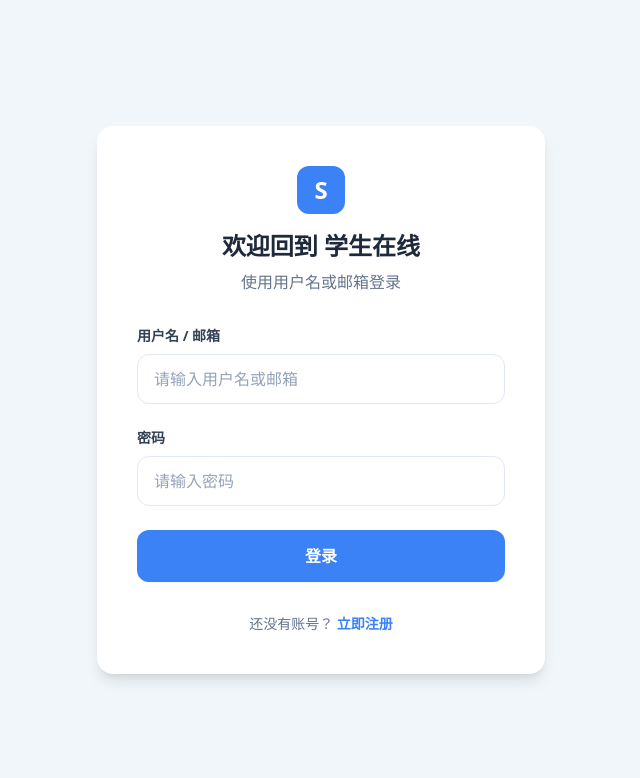
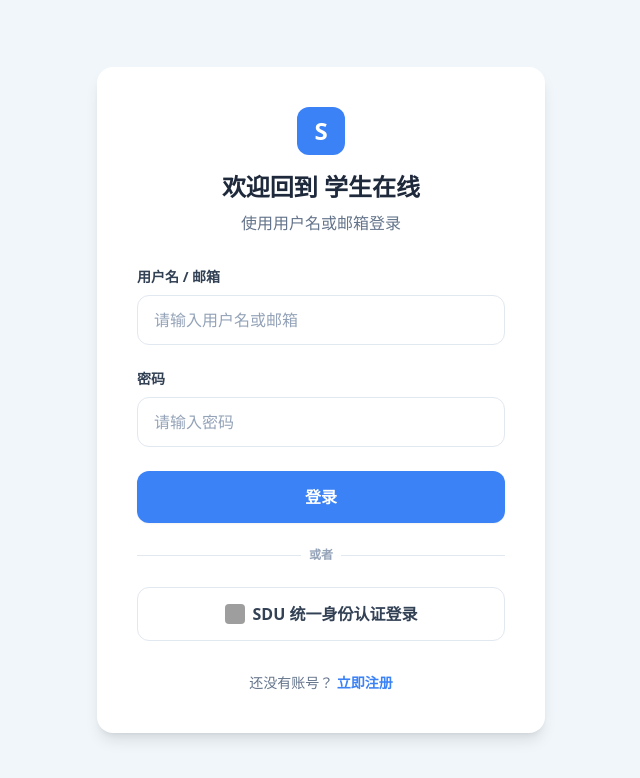
Before and after one commit to muyufly/ProjectManager, a React (Vite) app: page /#/login in a window 1280 px wide. Shown: the top 778 px of the page, without its empty margins (319-959 px from the left). Built offline with nearby package versions, Linux system fonts and the light colour scheme; grey boxes are pictures that could not be loaded.

Commit message:
新增统一认证选项，但未与后端通讯，不知道其可用不可用

```diff
--- a/src/App.tsx
+++ b/src/App.tsx
@@ -12,6 +12,7 @@ import { ProjectTeamPage } from './pages/ProjectTeamPage';
 import { InviteAcceptPage } from './pages/InviteAcceptPage';
 import { LoginPage } from './pages/LoginPage';
 import { RegisterPage } from './pages/RegisterPage';
+import { AuthCallbackPage } from './pages/AuthCallbackPage';
 import type { AppState, Project } from './types';
 import { INITIAL_STATE, AppContext } from './constants';
 import { UserAPI, TeamAPI, ProjectAPI, TaskAPI, NotifyAPI } from './services/api';
@@ -115,6 +116,7 @@ const App: React.FC = () => {
         <Routes>
           <Route path="/login" element={<LoginPage />} />
           <Route path="/register" element={<RegisterPage />} />
+          <Route path="/auth/callback" element={<AuthCallbackPage />} />
           <Route path="*" element={
             !state.currentUser ? (
               <Navigate to="/login" replace />
--- /dev/null
+++ b/src/pages/AuthCallbackPage.tsx
@@ -0,0 +1,42 @@
+import React, { useEffect, useContext } from 'react';
+import { useNavigate, useLocation } from 'react-router-dom';
+import { AppContext } from '../constants';
+import { UserAPI } from '../services/api';
+
+export const AuthCallbackPage: React.FC = () => {
+    const navigate = useNavigate();
+    const location = useLocation();
+    const { setState } = useContext(AppContext);
+
+    useEffect(() => {
+        const handleCallback = async () => {
+            const params = new URLSearchParams(location.search);
+            const token = params.get('token');
+
+            if (token) {
+                try {
+                    localStorage.setItem('student_online_token', token);
+                    const userInfo = await UserAPI.getInfo();
+                    setState(prev => ({ ...prev, currentUser: userInfo }));
+                    navigate('/');
+                } catch (err) {
+                    console.error('Unified auth callback error:', err);
+                    navigate('/login?error=auth_failed');
+                }
+            } else {
+                navigate('/login');
+            }
+        };
+
+        handleCallback();
+    }, [location, navigate, setState]);
+
+    return (
+        <div className="min-h-screen bg-[#f0f6fa] flex items-center justify-center">
+            <div className="bg-white p-8 rounded-2xl shadow-lg text-center">
+                <div className="w-12 h-12 border-4 border-blue-500 border-t-transparent rounded-full animate-spin mx-auto mb-4"></div>
+                <p className="text-slate-600 font-medium">正在完成统一身份认证...</p>
+            </div>
+        </div>
+    );
+};
--- a/src/pages/LoginPage.tsx
+++ b/src/pages/LoginPage.tsx
@@ -83,6 +83,24 @@ export const LoginPage: React.FC = () => {
                     >
                         {loading ? '登录中...' : '登录'}
                     </button>
+
+                    <div className="relative my-6">
+                        <div className="absolute inset-0 flex items-center">
+                            <div className="w-full border-t border-slate-200"></div>
+                        </div>
+                        <div className="relative flex justify-center text-xs uppercase">
+                            <span className="bg-white px-2 text-slate-400 font-bold">或者</span>
+                        </div>
+                    </div>
+
+                    <button
+                        type="button"
+                        onClick={() => window.location.href = '/api/auth/sduLogin'}
+                        className="w-full py-3.5 bg-white border border-slate-200 text-slate-700 font-bold rounded-xl hover:bg-slate-50 transition-colors flex justify-center items-center gap-2"
+                    >
+                        <img src="https://ui-avatars.com/api/?name=SDU&background=005bac&color=fff" alt="SDU" className="w-5 h-5 rounded" />
+                        SDU 统一身份认证登录
+                    </button>
                 </form>
 
                 <div className="mt-8 text-center text-sm text-slate-500">
--- a/src/services/api.ts
+++ b/src/services/api.ts
@@ -38,8 +38,6 @@ async function request<T>(endpoint: string, options: RequestInit = {}): Promise<
   const result = await response.json();
   console.log("API Result from", endpoint, ":", result);
 
-  // Some APIs use 'code' for status. We'll only throw if it's explicitly an error code
-  // AND there's no data returned (since your mock API seems to return data with code 96).
   if (result.code !== undefined && result.code !== 200 && result.code !== 0 && result.data === undefined) {
     throw new Error(result.message || 'API response error');
   }
```
